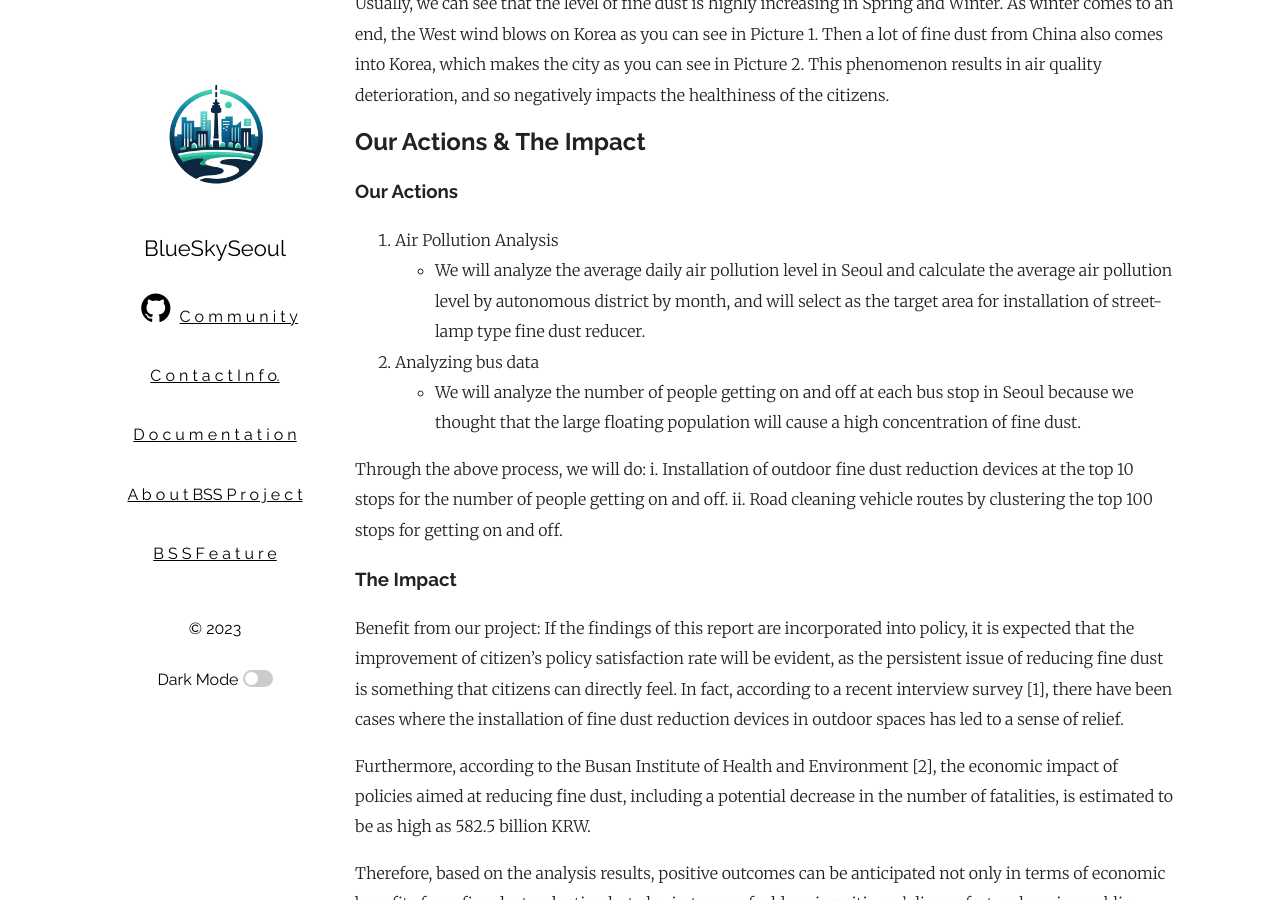
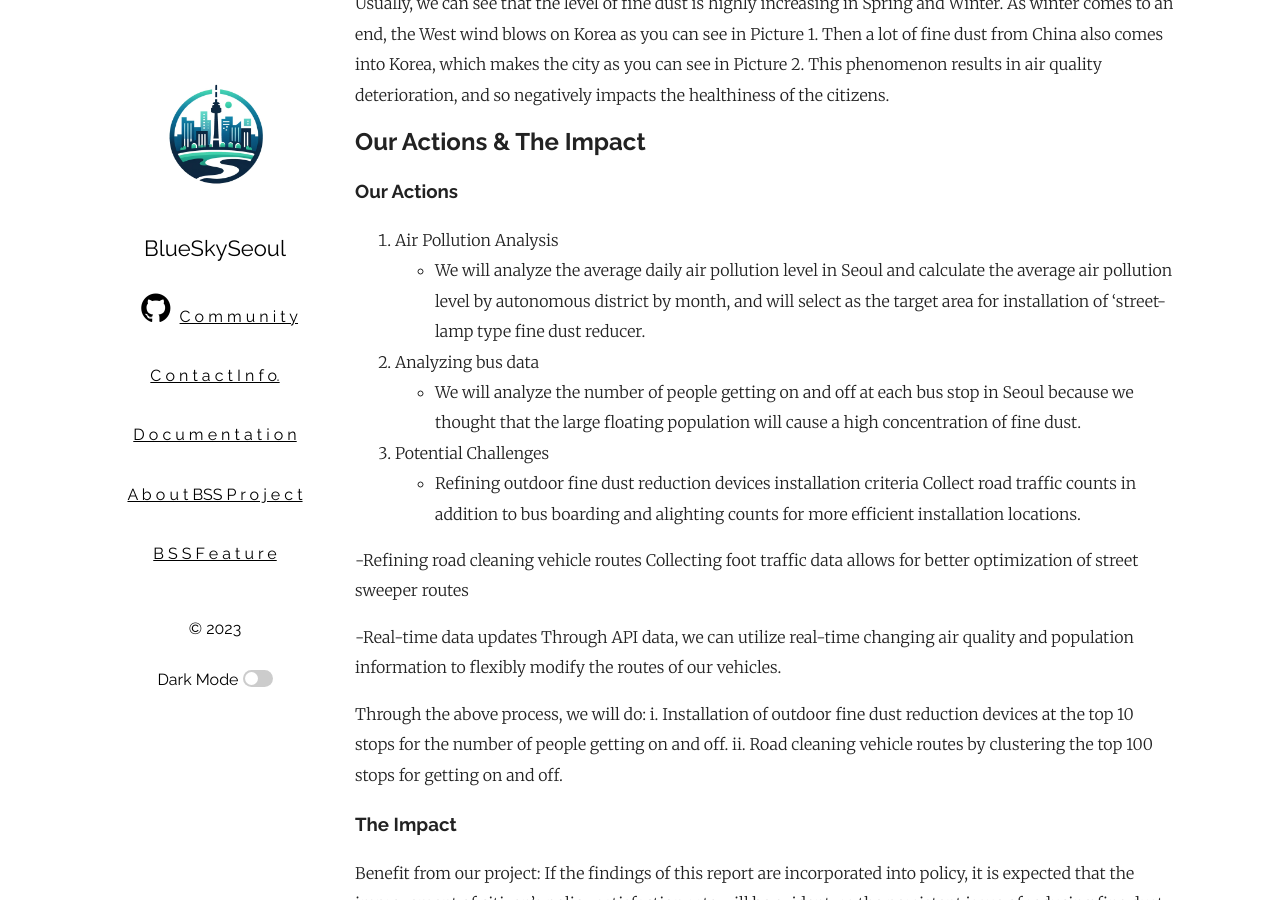
Before and after one commit to ss7622/ss7622.github.io, a Jekyll site: the page built from about.markdown, in a window 1280 px wide and 900 px high, scrolled down 803 px. Built offline with Jekyll 4.4.1, drawn with Linux system fonts in a browser that asks for light colours.

Commit message:
Update about.markdown

```diff
--- a/about.markdown
+++ b/about.markdown
@@ -36,10 +36,20 @@ Usually, we can see that the level of fine dust is highly increasing in Spring a
 
 ### Our Actions
 1. Air Pollution Analysis
-- We will analyze the average daily air pollution level in Seoul and calculate the average air pollution level by autonomous district by month, and will select as the target area for installation of street-lamp type fine dust reducer.
+- We will analyze the average daily air pollution level in Seoul and calculate the average air pollution level by autonomous district by month, and will select as the target area for installation of ‘street-lamp type fine dust reducer.
 
 2. Analyzing bus data
 - We will analyze the number of people getting on and off at each bus stop in Seoul because we thought that the large floating population will cause a high concentration of fine dust.
+
+3. Potential Challenges
+- Refining outdoor fine dust reduction devices installation criteria
+Collect road traffic counts in addition to bus boarding and alighting counts for more efficient installation locations.
+
+-Refining road cleaning vehicle routes
+Collecting foot traffic data allows for better optimization of street sweeper routes
+
+-Real-time data updates
+Through API data, we can utilize real-time changing air quality and population information to flexibly modify the routes of our vehicles.
 
 Through the above process, we will do:
 i. Installation of outdoor fine dust reduction devices at the top 10 stops for the number of people getting on and off.
```
